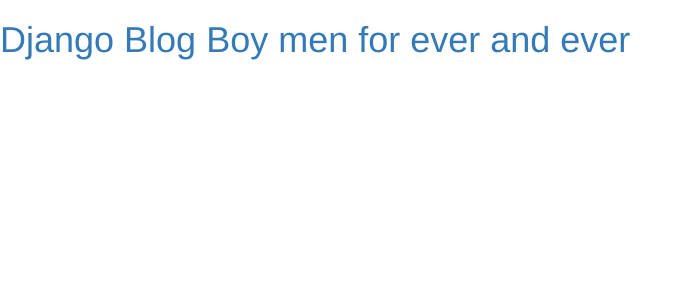
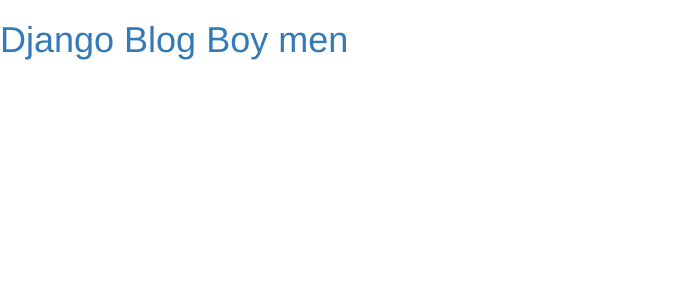
Before and after one commit to fermat23mon/my-first-blog, a Django app: page / in a window 1280 px wide. Shown: the top 300 px of the page, without its empty margins (0-690 px from the left). Run offline with Django 3.2, Linux system fonts and the light colour scheme; data that the repository does not hold is empty; some libraries are stand-ins or nearby versions.

Commit message:
ahora si unanse

```diff
--- a/blog/templates/blog/post_list.html
+++ b/blog/templates/blog/post_list.html
@@ -7,7 +7,7 @@
 
     <body>
         <div>
-            <h1><a href="/">Django Blog Boy men for ever and ever</a></h1>
+            <h1><a href="/">Django Blog Boy men</a></h1>
         </div>
 
         <div>
```
